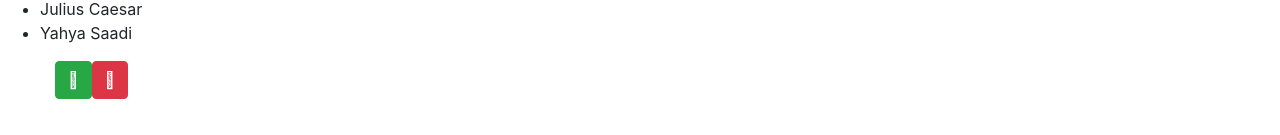
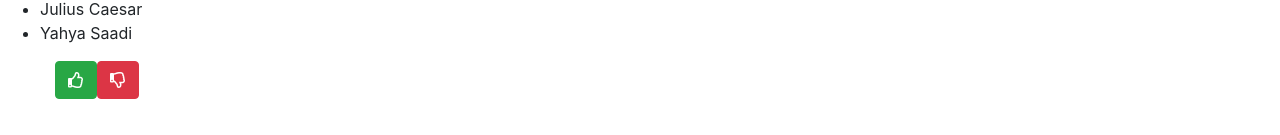
Before and after one commit to yahyasaadi/quotes, an Angular app: page / in a window 1280 px wide. Shown: the part 659-794 px from the top of the page. Built offline with nearby package versions, Linux system fonts and the light colour scheme.

Commit message:
changed variable names for better understanding

```diff
--- a/src/app/quote-details/quote-details.component.html
+++ b/src/app/quote-details/quote-details.component.html
@@ -1,8 +1,8 @@
 <!-- <p>quote-details works!</p> -->
 
 <p>
-    <li>{{quote.quoteAuthor}}</li>
-    <li>{{quote.name}}</li>
+    <li>{{childQuote.quoteAuthor}}</li>
+    <li>{{childQuote.name}}</li>
 </p>
 
 <div class=" likeOrDislike col">
--- a/src/app/quote-details/quote-details.component.ts
+++ b/src/app/quote-details/quote-details.component.ts
@@ -9,7 +9,7 @@ import { QuoteFormComponent } from '../quote-form/quote-form.component';
 })
 export class QuoteDetailsComponent implements OnInit {
 
-  @Input() quote!: Quotes
+  @Input() childQuote!: Quotes
   constructor() { }
 
   ngOnInit(): void {
--- a/src/app/quote-form/quote-form.component.html
+++ b/src/app/quote-form/quote-form.component.html
@@ -28,7 +28,7 @@
 <section>
   <ul *ngFor = 'let quote of quotes'>
     <li>{{quote.quote}}</li>
-    <app-quote-details [quote]='quote'></app-quote-details>
+    <app-quote-details [childQuote]='quote'></app-quote-details>
     <!-- <li>{{quote.quoteAuthor}}</li>
     <li>{{quote.name}}</li> -->
   </ul>
--- a/src/index.html
+++ b/src/index.html
@@ -5,6 +5,7 @@
   <title>Quotes</title>
   <base href="/">
   <meta name="viewport" content="width=device-width, initial-scale=1">
+  <link rel="stylesheet" href="https://use.fontawesome.com/releases/v5.15.4/css/all.css" integrity="sha384-DyZ88mC6Up2uqS4h/KRgHuoeGwBcD4Ng9SiP4dIRy0EXTlnuz47vAwmeGwVChigm" crossorigin="anonymous">
   <link rel="icon" type="image/x-icon" href="favicon.ico">
 </head>
 <body>
```
